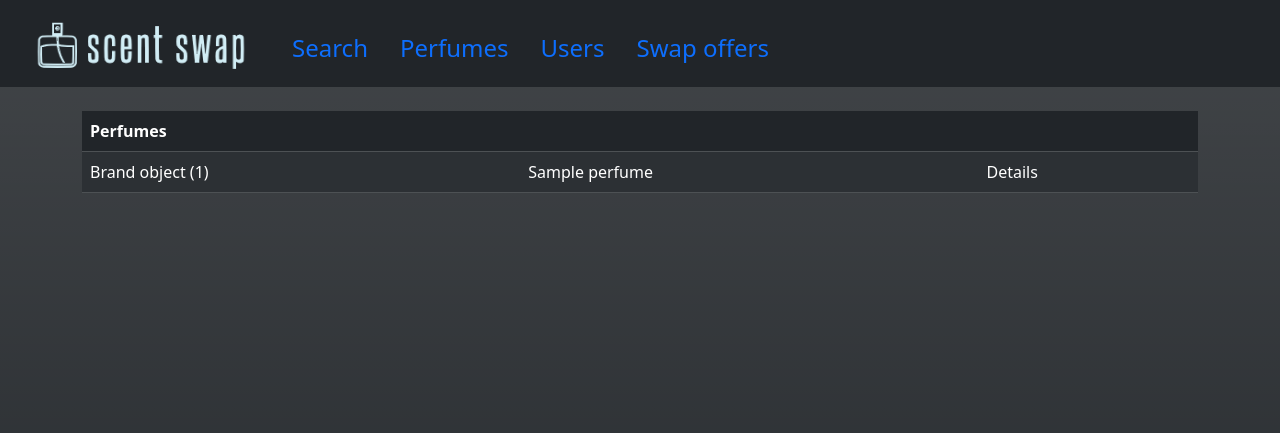
After one commit to saradonin/scent_swap, a Django app: page /perfumes in a window 1280 px wide. The commit adds this page. Shown: the top 433 px of the page. Run offline with Django 4.2, Linux system fonts and the light colour scheme; tables that the repository leaves empty hold one stand-in row (values such as "Sample post").

Commit message:
url added

```diff
--- a/scent_app/templates/__base__.html
+++ b/scent_app/templates/__base__.html
@@ -21,7 +21,7 @@
                 <a class="nav-link" href="{% url 'search' %}"><h4>Search</h4></a>
             </li>
             <li class="nav-item">
-                <a class="nav-link" href=""><h4>Perfumes</h4></a>
+                <a class="nav-link" href="{% url 'perfume-list' %}"><h4>Perfumes</h4></a>
             </li>
             <li class="nav-item">
                 <a class="nav-link" href=""><h4>Users</h4></a>
--- /dev/null
+++ b/scent_app/templates/perfume_list.html
@@ -0,0 +1,27 @@
+{% extends '__base__.html' %}
+{% block content %}
+
+
+        <table class="table table-dark table-striped">
+            <thead>
+            <tr>
+                <th colspan="3">Perfumes</th>
+            </tr>
+            </thead>
+
+            <tbody>
+            {% for perfume in object_list %}
+                <tr>
+                    <td>{{ perfume.brand }}</td>
+                    <td>{{ perfume.name }}</td>
+                    <td>Details</td>
+                </tr>
+            {% endfor %}
+            </tbody>
+        </table>
+
+
+
+
+
+{% endblock content %}
```
